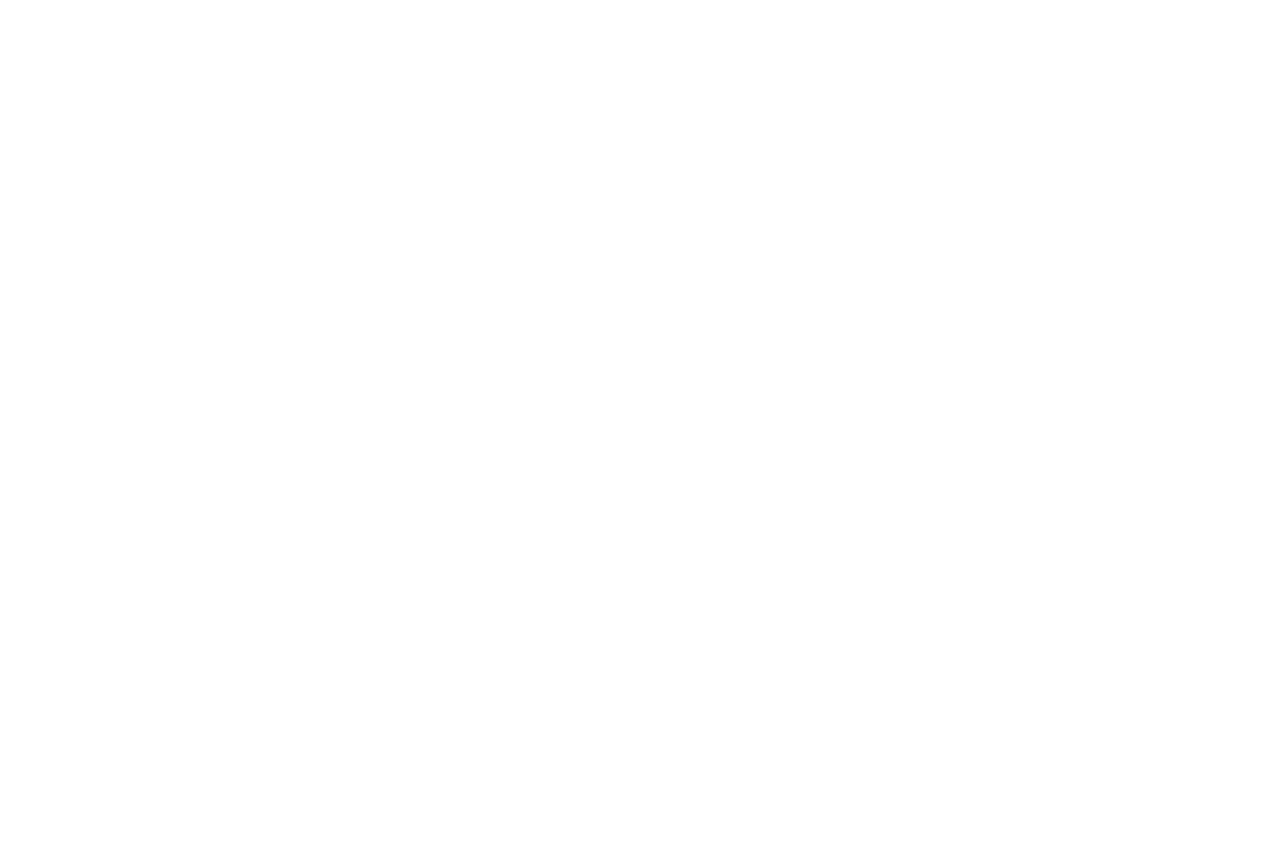
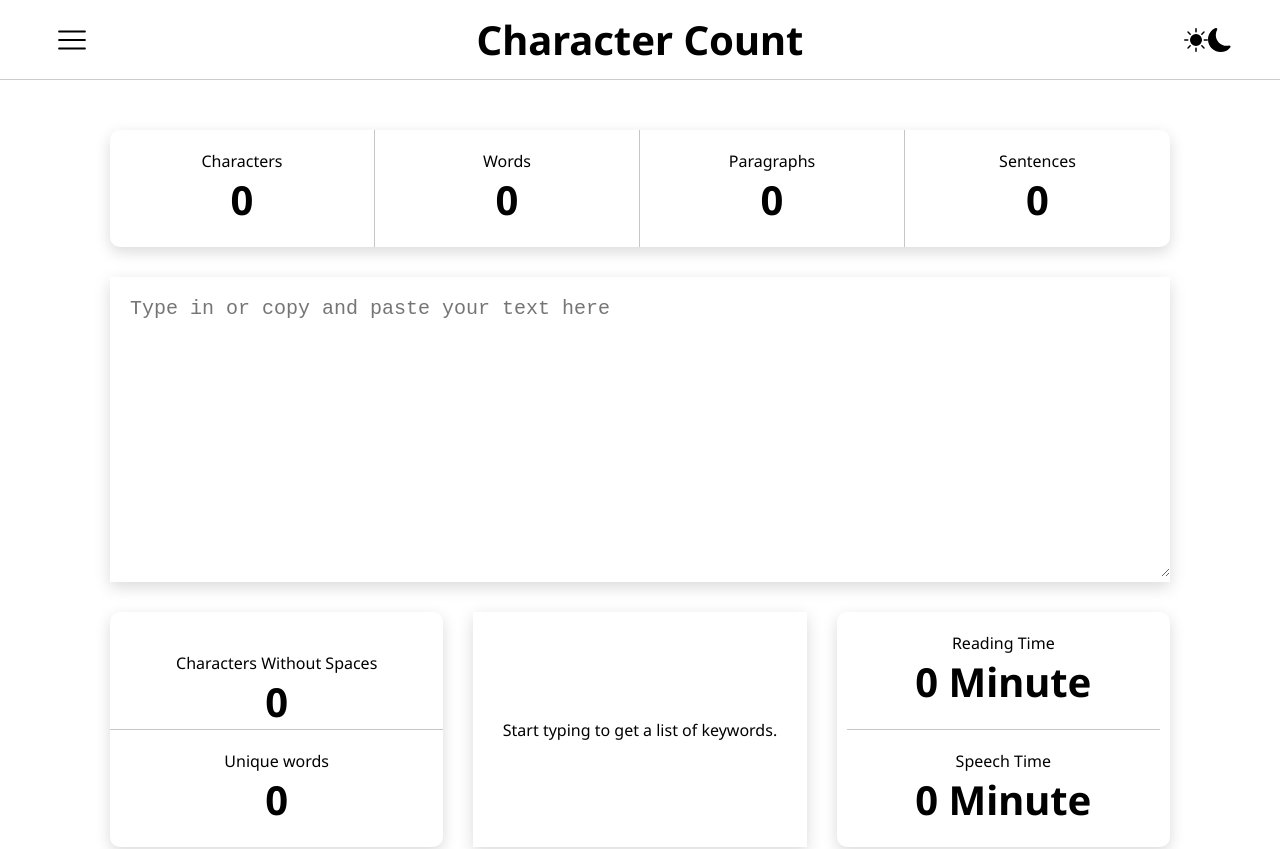
Before and after one commit to barnabasory/character-counter, a React (Create React App) app: page / in a window 1280 px wide. Before the commit this address had no page. Shown: the top 849 px of the page. Before the commit the page ends 800 px from the top, so only its background shows below. Built offline with nearby package versions, Linux system fonts and the light colour scheme.

Commit message:
make the HashRouter global

```diff
--- a/src/App.js
+++ b/src/App.js
@@ -1,21 +1,15 @@
 import { Header, Dropdown, CharacterCounter } from "./exports/header";
-import { HashRouter as Router, Routes, Route } from "react-router-dom";
+import { Routes, Route } from "react-router-dom";
 import { useToggleMenuContext } from "./context/MenuContext";
 function App() {
   const { toggleMenu } = useToggleMenuContext();
   return (
     <div>
       {/* {toggleMenu && <Dropdown />} */}
-      <Router>
-        <Routes>
-          {/* <Route exact path="/" element={<Header />} /> */}
-          <Route
-            exact
-            path="/character-counter"
-            element={<CharacterCounter />}
-          />
-        </Routes>
-      </Router>
+      <Header />
+      <Routes>
+        <Route exact path="/" element={<CharacterCounter />} />
+      </Routes>
     </div>
   );
 }
--- a/src/index.js
+++ b/src/index.js
@@ -3,12 +3,15 @@
 import "./index.css";
 import App from "./App";
 import ToggleMenuContext from "./context/MenuContext";
+import { HashRouter as Router } from "react-router-dom";
 
 const root = ReactDOM.createRoot(document.getElementById("root"));
 root.render(
   <React.StrictMode>
-    <ToggleMenuContext>
-      <App />
-    </ToggleMenuContext>
+    <Router>
+      <ToggleMenuContext>
+        <App />
+      </ToggleMenuContext>
+    </Router>
   </React.StrictMode>
 );
```
